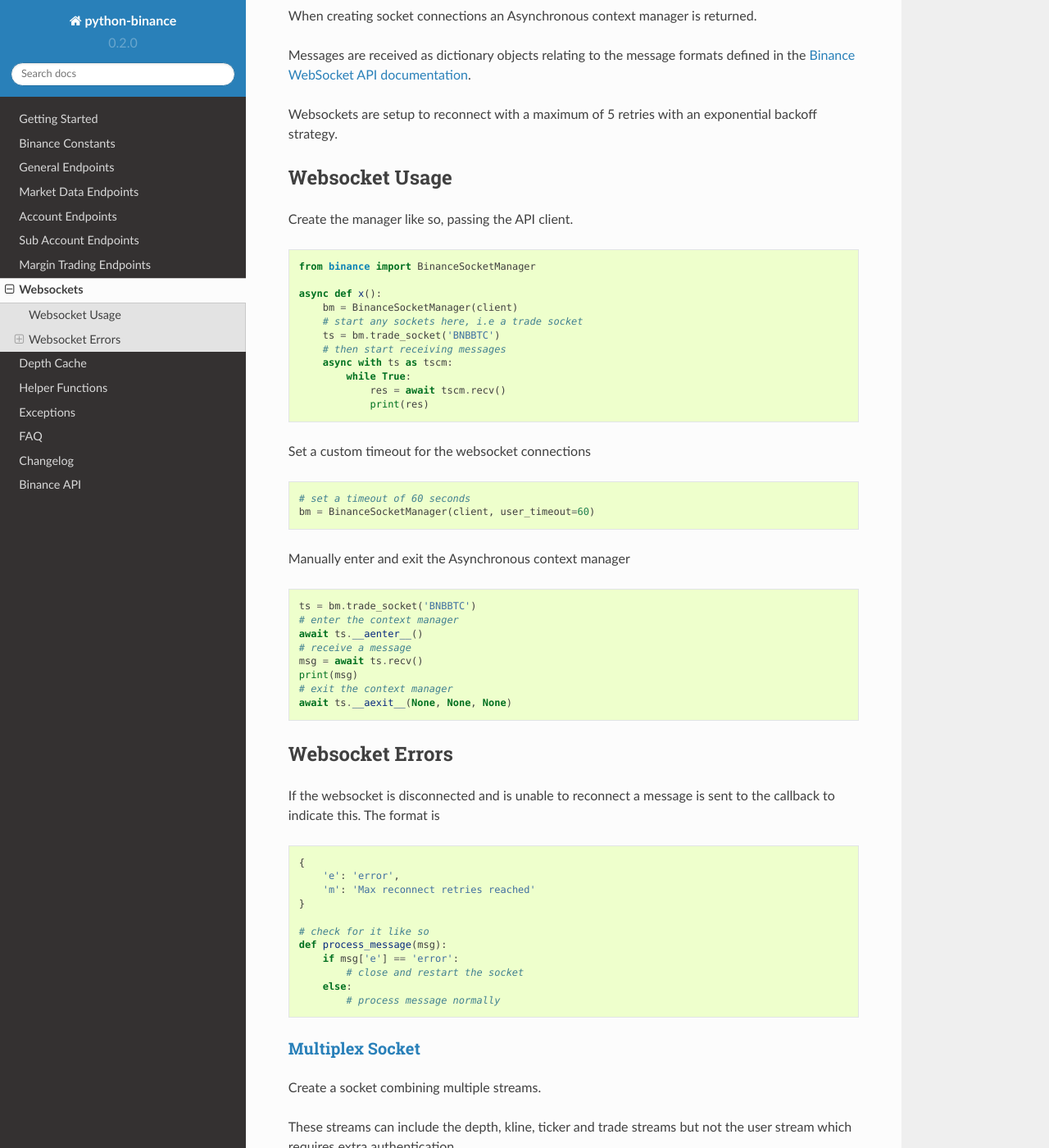
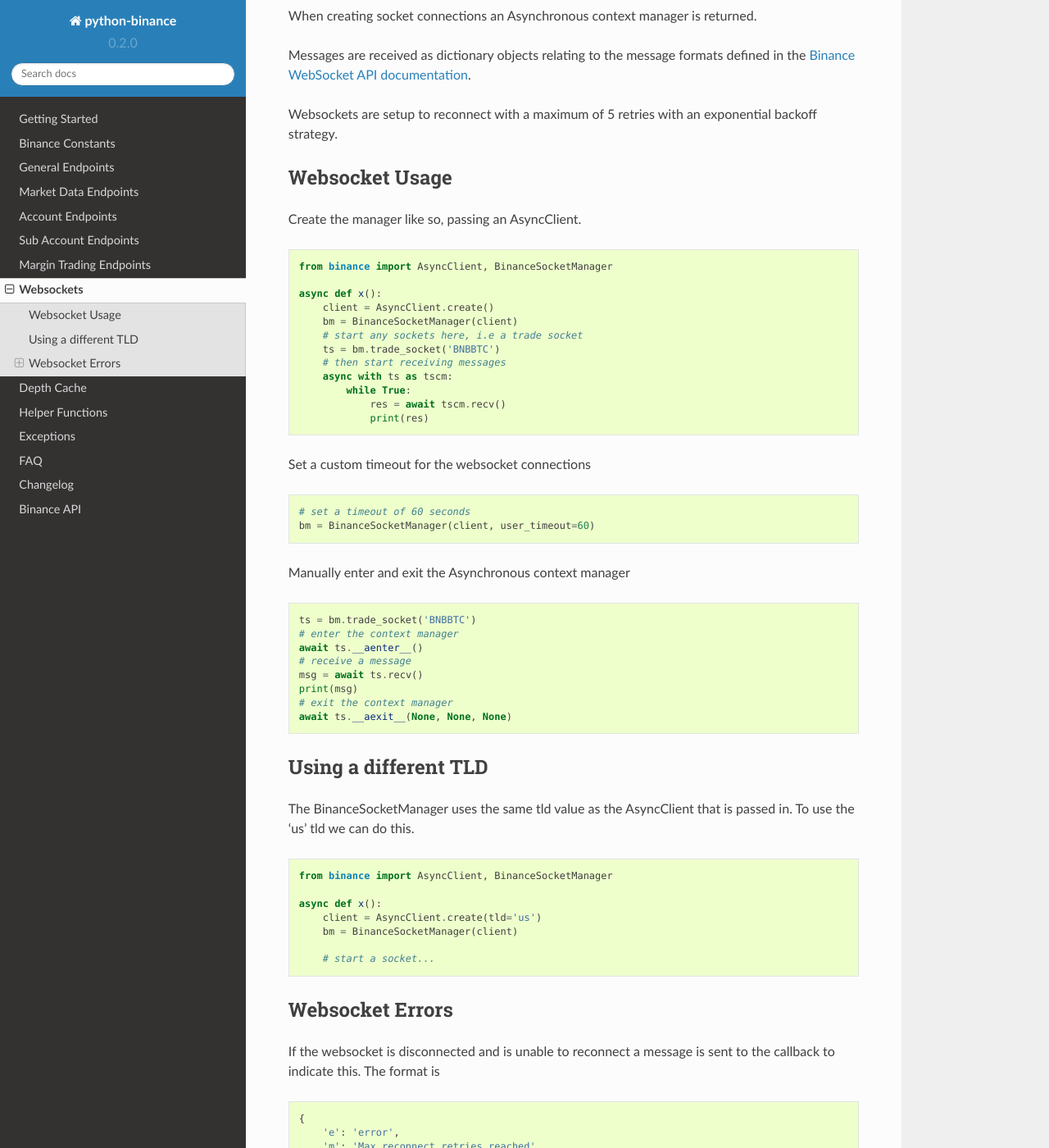
Before and after one commit to astro0099/python_BSC, a Sphinx documentation site: the page built from docs/websockets.rst, in a window 1280 px wide and 1400 px high, scrolled down 320 px. Shown: the whole window at 82% size. Built offline with Sphinx 7.4.7 and the Read the Docs theme 2.0.0, drawn with Linux system fonts in a browser that asks for light colours; formulas are drawn with MathJax 3; pages that are not in the unit, such as notebooks, are missing from menus.

Commit message:
Update docs for tld parameter on client and websockets

```diff
--- a/docs/websockets.rst
+++ b/docs/websockets.rst
@@ -17,13 +17,14 @@ Websockets are setup to reconnect with a maximum of 5 retries with an exponentia
 Websocket Usage
 ---------------
 
-Create the manager like so, passing the API client.
+Create the manager like so, passing an AsyncClient.
 
 .. code:: python
 
-    from binance import BinanceSocketManager
+    from binance import AsyncClient, BinanceSocketManager
 
     async def x():
+        client = AsyncClient.create()
         bm = BinanceSocketManager(client)
         # start any sockets here, i.e a trade socket
         ts = bm.trade_socket('BNBBTC')
@@ -52,6 +53,23 @@ Manually enter and exit the Asynchronous context manager
     print(msg)
     # exit the context manager
     await ts.__aexit__(None, None, None)
+
+
+Using a different TLD
+---------------------
+
+The BinanceSocketManager uses the same tld value as the AsyncClient that is passed in. To use the 'us' tld we
+can do this.
+
+.. code:: python
+
+    from binance import AsyncClient, BinanceSocketManager
+
+    async def x():
+        client = AsyncClient.create(tld='us')
+        bm = BinanceSocketManager(client)
+
+        # start a socket...
 
 
 Websocket Errors
```
Also changed, not shown: README.rst (+7 -2 lines), docs/overview.rst (+34 -0 lines).
